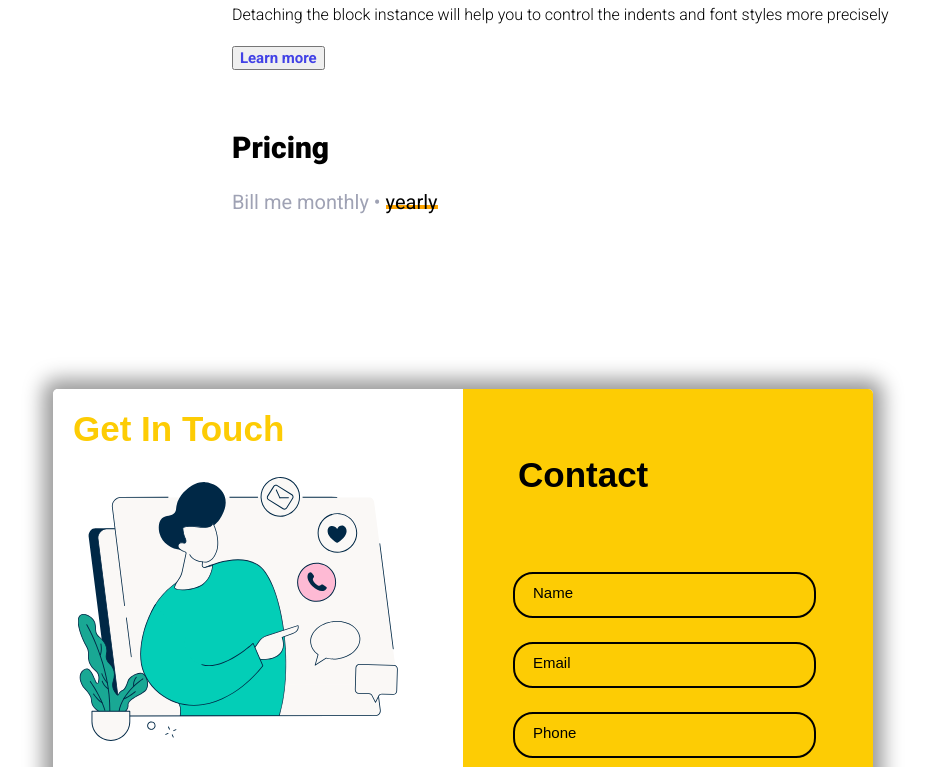
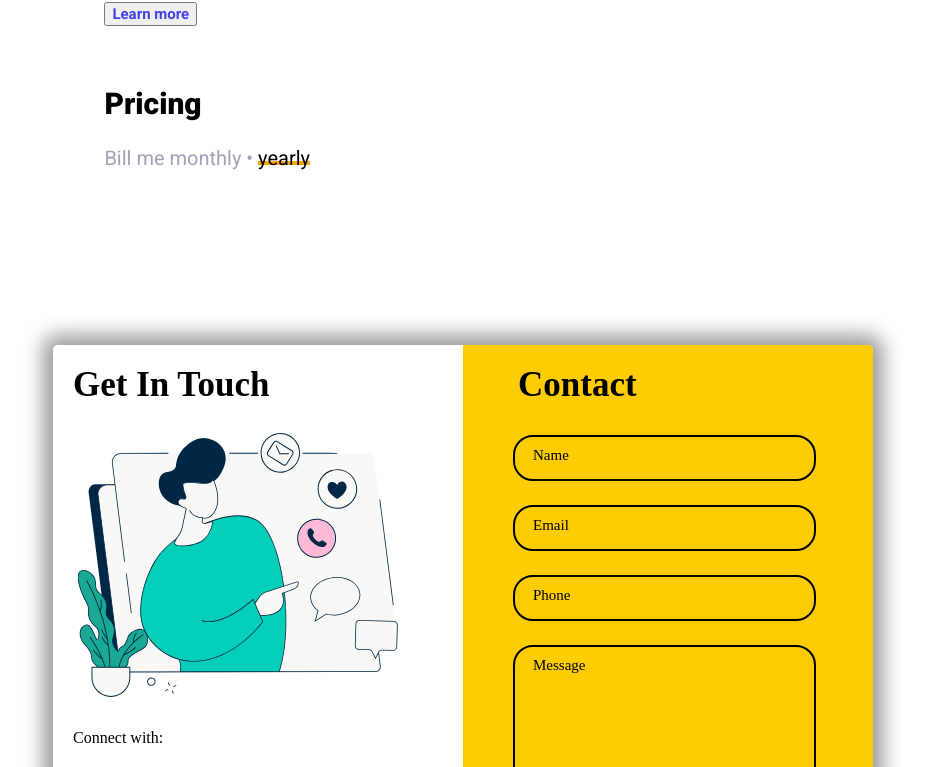
Before and after one commit to Leelboy/Web_Page, a plain HTML site: page index.html in a window 1280 px wide. Shown: the part 720-1487 px from the top of the page, without its empty margins (177-1126 px from the left). Drawn offline with Linux system fonts and the light colour scheme.

Commit message:
Update style.css

```diff
--- a/style.css
+++ b/style.css
@@ -12,7 +12,7 @@
 .main-container {
     display: flex;
     justify-content: center;
-    margin-left: 255px;
+    margin-left: auto;
     padding: 30px;
 }
 
@@ -57,7 +57,7 @@
 img {
     display: inline-flex;
     align-items: center;
-    width: 2.5%;
+    width: 4%;
     height: auto;
 }
 
@@ -77,6 +77,7 @@ img {
     font-style: normal;
     line-height: 30px;
     margin-top: -15px;
+    margin-bottom: 5px;
 }
 
 .icon1 button {
@@ -104,6 +105,7 @@ img {
     font-style: normal;
     line-height: 30px;
     margin-top: -15px;
+    margin-bottom: 5px;
 }
 
 .icon2 button {
@@ -131,6 +133,7 @@ img {
     font-style: normal;
     line-height: 30px;
     margin-top: -15px;
+    margin-bottom: 5px;
 }
 
 .icon3 button {
@@ -158,6 +161,7 @@ img {
     font-style: normal;
     line-height: 30px;
     margin-top: -15px;
+    margin-bottom: 5px;
 }
 
 .icon4 button {
@@ -205,18 +209,12 @@ img {
     z-index: -1;
 }
 
+/* footer */
 .footer {
     display: flex;
     justify-content: center;
     align-items: center;
     min-height: 100vh;
-}
-
-.container {
-    box-sizing: border-box;
-    margin: 0px;
-    padding: 0px;
-    font-family: 'Poppins', sans-serif;
 }
 
 .container {
@@ -244,7 +242,6 @@ img {
 
 .contact {
     background: var(--footer-bg-color);
-    ;
 }
 
 .submit-form {
@@ -255,7 +252,7 @@ img {
     padding-left: 20px;
     padding-top: 20px;
     font-size: 35px;
-    color: var(--footer-color);
+    color: var(--ppal-bg-color);
     font-weight: 600;
     text-transform: capitalize;
 }
@@ -293,7 +290,7 @@ ul li {
 
 .second-text {
     font-weight: 500;
-    color: var(--footer-color);
+    color: var(--ppal-bg-color);
     padding-left: 20px;
 }
 
@@ -302,7 +299,8 @@ ul li {
     padding: relative;
     top: 20px;
     margin-left: 55px;
-    padding-top: 20px;
+    margin-top: 20px;
+    margin-bottom: 0px;
     color: var(--ppal-bg-color);
 }
 
```
